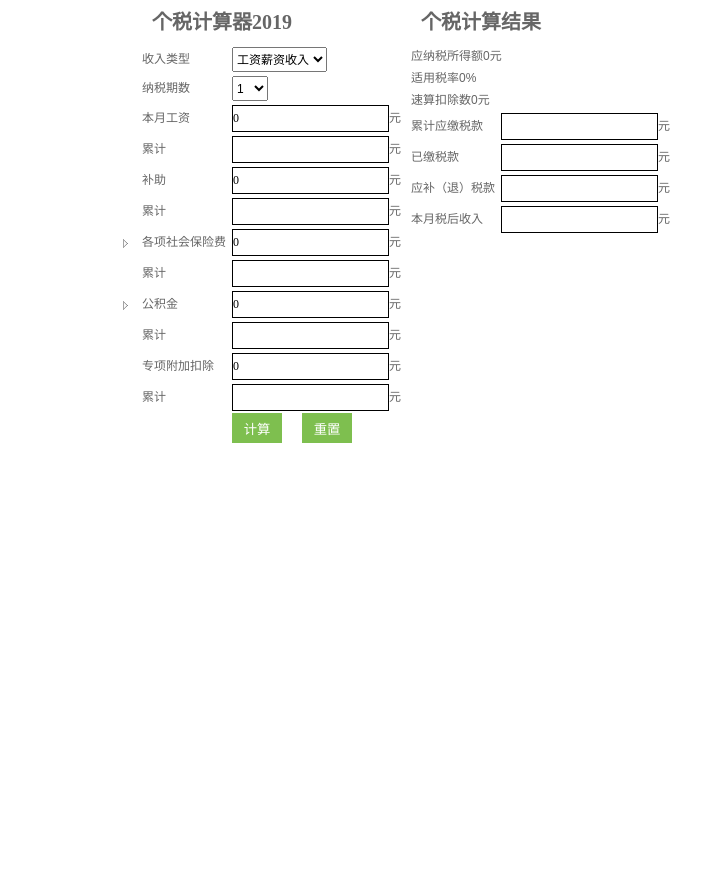
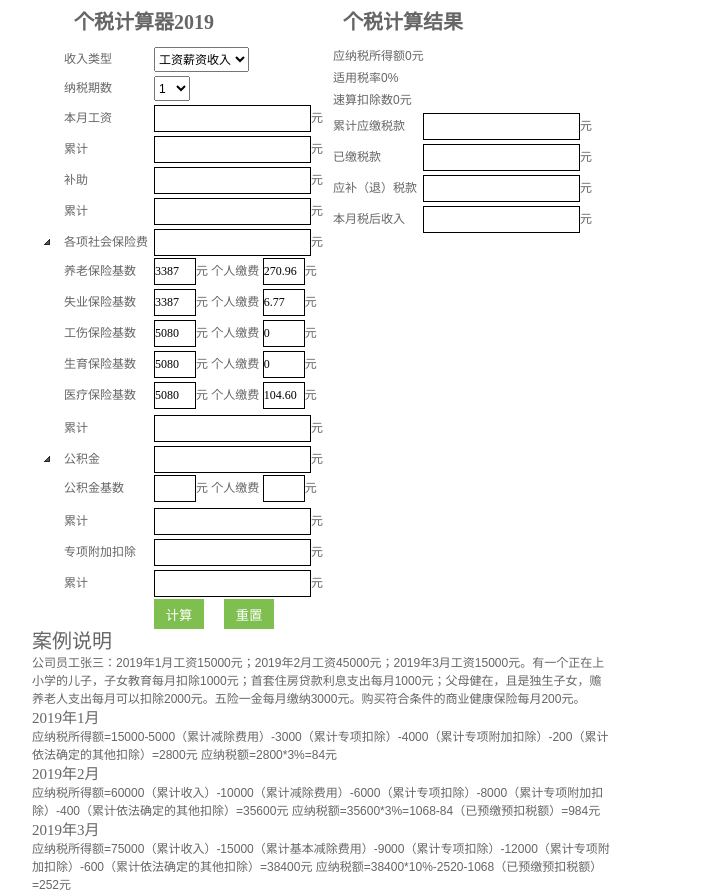
Before and after one commit to xuwg/incomeTax, a web app: file index.html in a window 1280 px wide. Shown: the whole page, without its empty margins (208-909 px from the left). Before the commit the page ends 443 px from the top, so only its background shows below. Run offline with its HTML, style and script files only (its server is not run), Linux system fonts and the light colour scheme.

Commit message:
增加案例说明，默认打开保险公积金详情项

```diff
--- a/css/index.css
+++ b/css/index.css
@@ -5,13 +5,15 @@
 
 /* 保险公积金左侧小图标 */
 .cal {
-    /* margin: 0 0 0 32px; */
-    margin: 0 auto;
-    width:580px;
+    margin: 0 0 0 32px;
+    /* margin: 0 auto; */
+    width: 580px;
 }
-.cal .right{
+
+.cal .right {
     margin: 0 10px;
 }
+
 .cal h1 {
     font: 700 20px/25px "simsun";
     margin: 10px;
@@ -35,6 +37,7 @@
 .cal input {
     border: 1px solid #000;
 }
+
 /* 计算按钮 */
 .cal .jiSuan {
     margin: 0 20px 0px 90px;
@@ -69,23 +72,30 @@
     background-color: #444;
 }
 
-.cal .treeIcon{
+.cal .treeIcon {
     width: 32px;
     height: 32px;
-    background: url(../images/32px.png) no-repeat 0 0 ;
+    background: url(../images/32px.png) no-repeat -32px 0;
     position: absolute;
-    left:-32px;
+    left: -32px;
     top: 0;
 }
+
 .cal .jiShu {
     width: 40px;
 }
+
 .cal .biLi {
     width: 40px;
 }
-.cal #baoXianDetail {
-    display: none;
+
+.example {
+    width: 580px;
 }
-.cal #gongJiJinDetail {
-    display: none;
+.example h1 {
+    font: 500 20px/25px "sim sun";
 }
+
+.example h2 {
+    font: 500 15px/20px "sim sun";
+}
--- a/index.html
+++ b/index.html
@@ -53,26 +53,32 @@
                         </select>
                     </li>
                     <li>
-                        <span>本月工资</span><input type="text" name="" id="gongZi" value="0" />元
+                        <span>本月工资</span><input type="text" name="" id="gongZi" value="" />元
                     </li>
                     <li>
                         <span>累计</span><input type="text" name="" id="gongZiAcc">元
                     </li>
                     <li>
-                        <span>补助</span><input type="text" name="" id="buZhu" value="0" />元
+                        <span>补助</span><input type="text" name="" id="buZhu" value="" />元
                     </li>
                     <li>
                         <span>累计</span><input type="text" name="" id="buZhuAcc">元
                     </li>
                     <li>
-                        <i class="treeIcon" id="baoXianIco"></i><span>各项社会保险费</span><input type="text" name="" id="baoXian" value="0">元
+                        <i class="treeIcon" id="baoXianIco"></i><span>各项社会保险费</span><input type="text" name="" id="baoXian"
+                            value="">元
                         <div id="baoXianDetail">
                             <ul>
-                                <li><span>养老保险基数</span><input type="text" value="3387" name="" class="jiShu" id="yangLaoJiShu">元&nbsp个人缴费&nbsp<input type="text" value="270.96" name="" class="biLi" id="yangLaoFei">元</li>
-                                <li><span>失业保险基数</span><input type="text" value="3387" name="" class="jiShu" id="shiYeJiShu">元&nbsp个人缴费&nbsp<input type="text" value="6.77" name="" class="biLi" id="shiYeFei">元</li>
-                                <li><span>工伤保险基数</span><input type="text" value="5080" name="" class="jiShu" id="gongShangJiShu">元&nbsp个人缴费&nbsp<input type="text" value="0" name="" class="biLi" id="gongShangFei">元</li>
-                                <li><span>生育保险基数</span><input type="text" value="5080" name="" class="jiShu" id="shengYvJiShu">元&nbsp个人缴费&nbsp<input type="text" value="0" name="" class="biLi" id="shengYvFei">元</li>
-                                <li><span>医疗保险基数</span><input type="text" value="5080" name="" class="jiShu" id="yiLiaoJiShu">元&nbsp个人缴费&nbsp<input type="text" value="104.60" name="" class="biLi" id="yiLiaoFei">元</li>
+                                <li><span>养老保险基数</span><input type="text" value="3387" name="" class="jiShu" id="yangLaoJiShu">元&nbsp个人缴费&nbsp<input
+                                        type="text" value="270.96" name="" class="biLi" id="yangLaoFei">元</li>
+                                <li><span>失业保险基数</span><input type="text" value="3387" name="" class="jiShu" id="shiYeJiShu">元&nbsp个人缴费&nbsp<input
+                                        type="text" value="6.77" name="" class="biLi" id="shiYeFei">元</li>
+                                <li><span>工伤保险基数</span><input type="text" value="5080" name="" class="jiShu" id="gongShangJiShu">元&nbsp个人缴费&nbsp<input
+                                        type="text" value="0" name="" class="biLi" id="gongShangFei">元</li>
+                                <li><span>生育保险基数</span><input type="text" value="5080" name="" class="jiShu" id="shengYvJiShu">元&nbsp个人缴费&nbsp<input
+                                        type="text" value="0" name="" class="biLi" id="shengYvFei">元</li>
+                                <li><span>医疗保险基数</span><input type="text" value="5080" name="" class="jiShu" id="yiLiaoJiShu">元&nbsp个人缴费&nbsp<input
+                                        type="text" value="104.60" name="" class="biLi" id="yiLiaoFei">元</li>
                             </ul>
                         </div>
                     </li>
@@ -80,10 +86,12 @@
                         <span>累计</span><input type="text" name="" id="baoXianAcc">元
                     </li>
                     <li>
-                        <i class="treeIcon" id="gongJiJinIco"></i><span>公积金</span><input type="text" name="" id="gongJiJin" value="0">元
+                        <i class="treeIcon" id="gongJiJinIco"></i><span>公积金</span><input type="text" name="" id="gongJiJin"
+                            value="">元
                         <div id="gongJiJinDetail">
                             <ul>
-                                <li><span>公积金基数</span><input type="text" name="" class="jiShu" id="gongJiJinJiShu">元&nbsp个人缴费&nbsp<input type="text" name="" class="biLi" id="gongJiJinFei">元</li>
+                                <li><span>公积金基数</span><input type="text" name="" class="jiShu" id="gongJiJinJiShu">元&nbsp个人缴费&nbsp<input
+                                        type="text" name="" class="biLi" id="gongJiJinFei">元</li>
                             </ul>
                         </div>
                     </li>
@@ -91,14 +99,14 @@
                         <span>累计</span><input type="text" name="" id="gongJiJinAcc">元
                     </li>
                     <li>
-                        <span>专项附加扣除</span><input type="text" name="" id="fuJia" value="0">元
+                        <span>专项附加扣除</span><input type="text" name="" id="fuJia" value="">元
                     </li>
                     <li>
                         <span>累计</span><input type="text" name="" id="fuJiaAcc">元
                     </li>
                 </ul>
                 <button id="cal" type="submit" value="" class="jiSuan">计算</button>
-                <button id="reset" type="reset" value="" class="reset" >重置</button>
+                <button id="reset" type="reset" value="" class="reset">重置</button>
             </div>
             <div class="right fl" id="right">
                 <h1>个税计算结果</h1>
@@ -106,12 +114,26 @@
                     <li><span id="taxShuoDe" class="taxShuoDe">应纳税所得额0元</span></li>
                     <li id="taxLv">适用税率0%</li>
                     <li id="taxKouChu">速算扣除数0元</li>
-                    <li><span>累计应缴税款</span><input type="text" name="" id="yingJiaotax"/>元
-                    <li><span>已缴税款</span><input type="text" name="" id="yiJiaoTax"/>元</li>
-                    <li><span>应补（退）税款</span><input type="text" name="" id="tuiBuTax"/>元</li>
-                    <li><span>本月税后收入</span><input type="text" name="" id="shouRu"/>元</li>
+                    <li><span>累计应缴税款</span><input type="text" name="" id="yingJiaotax" />元
+                    <li><span>已缴税款</span><input type="text" name="" id="yiJiaoTax" />元</li>
+                    <li><span>应补（退）税款</span><input type="text" name="" id="tuiBuTax" />元</li>
+                    <li><span>本月税后收入</span><input type="text" name="" id="shouRu" />元</li>
                 </ul>
             </div>
+        </div>
+
+        <div class="example">
+            <h1>案例说明</h1>
+            公司员工张三：2019年1月工资15000元；2019年2月工资45000元；2019年3月工资15000元。有一个正在上小学的儿子，子女教育每月扣除1000元；首套住房贷款利息支出每月1000元；父母健在，且是独生子女，赡养老人支出每月可以扣除2000元。五险一金每月缴纳3000元。购买符合条件的商业健康保险每月200元。
+            <h2>2019年1月</h2>
+            应纳税所得额=15000-5000（累计减除费用）-3000（累计专项扣除）-4000（累计专项附加扣除）-200（累计依法确定的其他扣除）=2800元
+            应纳税额=2800*3%=84元
+            <h2>2019年2月</h2>
+            应纳税所得额=60000（累计收入）-10000（累计减除费用）-6000（累计专项扣除）-8000（累计专项附加扣除）-400（累计依法确定的其他扣除）=35600元
+            应纳税额=35600*3%=1068-84（已预缴预扣税额）=984元
+            <h2>2019年3月</h2>
+            应纳税所得额=75000（累计收入）-15000（累计基本减除费用）-9000（累计专项扣除）-12000（累计专项附加扣除）-600（累计依法确定的其他扣除）=38400元
+            应纳税额=38400*10%-2520-1068（已预缴预扣税额）=252元
         </div>
     </div>
     <div></div>
--- a/js/index.js
+++ b/js/index.js
@@ -4,6 +4,7 @@ window.onload = function () {
     }
 
     var qiShu = $("qiShu").value;
+    $("gongZi").focus();
 
     $("qiShu").onchange = function () {
 
@@ -62,7 +63,7 @@ window.onload = function () {
     select("fuJiaAcc");
 
 
-    var baoXianDisplay = 0;
+    var baoXianDisplay = 1;
     $("baoXianIco").onclick = function () {
         if (baoXianDisplay) {
             $("baoXianDetail").style.display = "none";
@@ -75,7 +76,7 @@ window.onload = function () {
         }
     }
 
-    var gongJiJinDisplay = 0;
+    var gongJiJinDisplay = 1;
     $("gongJiJinIco").onclick = function () {
         if (gongJiJinDisplay) {
             $("gongJiJinDetail").style.display = "none";
```
